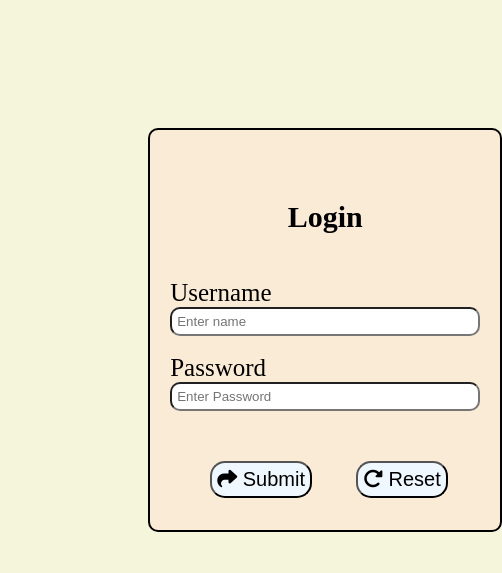
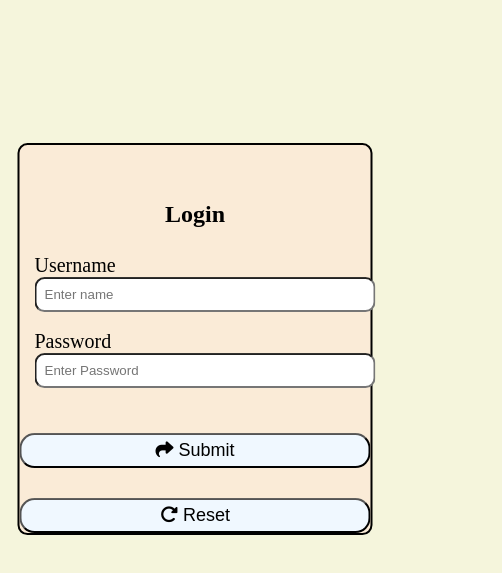
Before and after one commit to sagniksaha279/Tech-Riders, a plain HTML site: page Login_ECI.html in a window 390 px wide. Shown: the part 83-656 px from the top of the page, 502 px wide, since content can reach past the window. Drawn offline with Linux system fonts and the light colour scheme.

Commit message:
Update Login_evaluator.css

```diff
--- a/Login_evaluator.css
+++ b/Login_evaluator.css
@@ -49,3 +49,40 @@ body{
 .container #submit-btn{
     margin-right: -20px;
 }
+
+@media (max-width: 886px) {
+    .container {
+        width: 90%;
+        height: auto;
+        left: 50%;
+        top: 50%;
+        transform: translate(-50%, -50%);
+    }
+
+    .container h6 {
+        font-size: 24px;
+    }
+
+    .container .log-pass {
+        padding: 15px;
+    }
+
+    .container .log-pass label {
+        font-size: 20px;
+    }
+
+    .container .log-pass input {
+        width: 100%;
+        padding: 8px;
+    }
+
+    .container button {
+        font-size: 18px;
+        margin-left: 0;
+        width: 100%;
+    }
+
+    .container #submit-btn {
+        margin-right: 0;
+    }
+}
```
